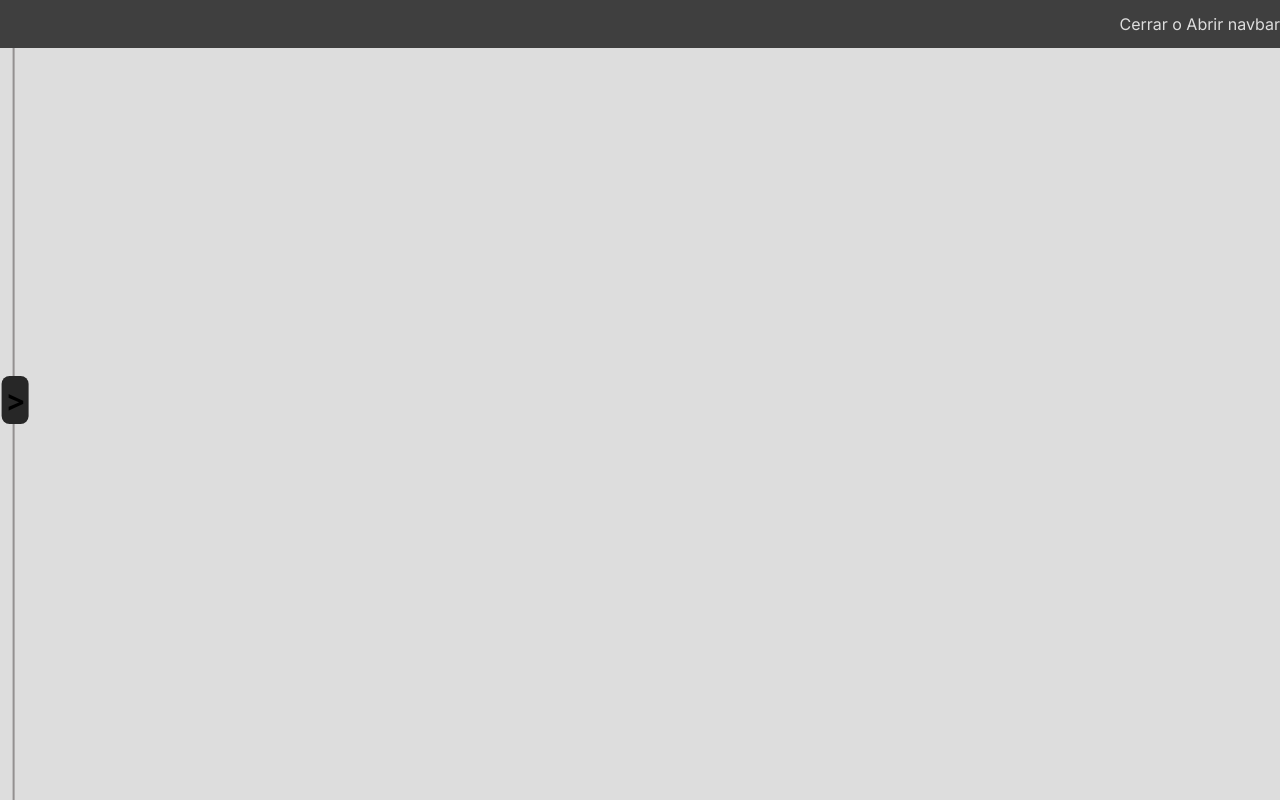
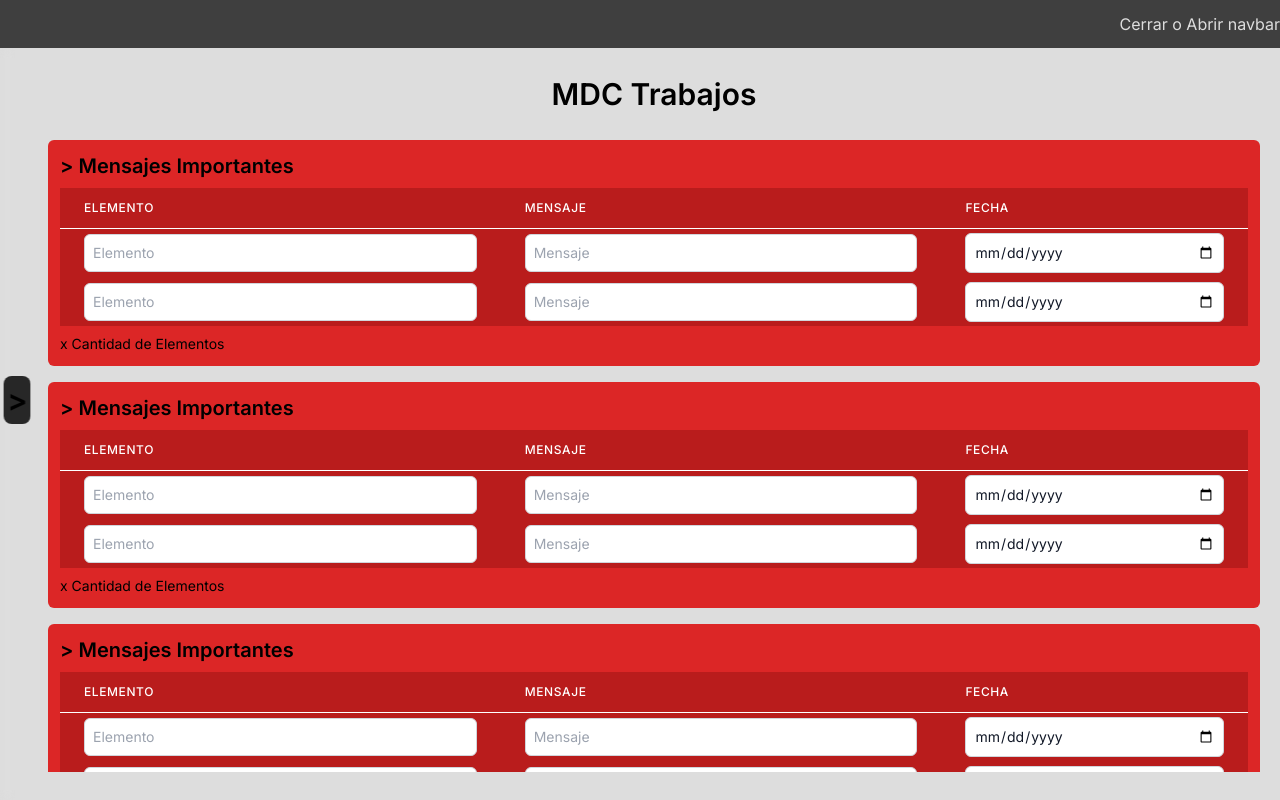
Before and after one commit to TjoseColedani/mdcpublicidadappfront, a Next.js app: page /views/trabajos in a window 1280 px wide. Built offline with nearby package versions, Linux system fonts and the light colour scheme.

Commit message:
first table demo

```diff
--- a/package.json
+++ b/package.json
@@ -13,7 +13,8 @@
     "next": "14.2.4",
     "prettier": "^3.3.2",
     "react": "^18",
-    "react-dom": "^18"
+    "react-dom": "^18",
+    "tailwind-scrollbar-hide": "^1.1.7"
   },
   "devDependencies": {
     "@types/node": "^20",
--- a/src/app/views/layout.tsx
+++ b/src/app/views/layout.tsx
@@ -13,7 +13,7 @@ export default function RootLayout({
       <Header/>
       <div className=' lg:flex'>
         <SlideBar />
-        <div className="flex flex-col items-center p-5 border-amber-200 border-2 w-full h-full">
+        <div className="flex flex-col items-center p-5 w-full h-screen overflow-hidden">
           {children}
         </div>
       </div>
--- a/src/app/views/trabajos/page.tsx
+++ b/src/app/views/trabajos/page.tsx
@@ -1,10 +1,24 @@
-import ButtonTheme from "@/components/UI/ButtonTheme";
+import Table from "@/components/Table";
 
 export default function Trabajos() {
 
     return (
-        <main className="  bg-background dark:bg-backgroundDark">
-            <div>
+        <main className=" w-full h-screen pl-7 flex flex-col bg-background dark:bg-backgroundDark pt-14">
+            <h1 className=" text-3xl font-semibold text-center mb-7">
+                MDC Trabajos
+            </h1>
+            <div className=" w-full h-[85%] overflow-auto flex flex-col gap-4 scrollbar-hide">
+                <Table />
+                <Table />
+                <Table />
+                <Table />
+                <Table />
+                <Table />
+                <Table />
+                <Table />
+                <Table />
+                <Table />
+                <Table />
             </div>
         </main>
     )
--- a/src/components/SlideBar.tsx
+++ b/src/components/SlideBar.tsx
@@ -13,7 +13,7 @@ export default function SlideBar() {
 
 
     return (
-        <aside className={`pl-5 py-16 w-2/3 md:w-1/6 ${!isSlideOpen ? "-translate-x-[93%]" : ""} fixed h-screen top-0 left-0 border-card border-r-2 flex items-center transition-all`}>
+        <aside className={`pl-5 py-16 w-2/3 xl:w-1/6 ${!isSlideOpen ? "-translate-x-[93%]" : ""} fixed h-screen top-0 left-0 border-card flex items-center transition-all backdrop-blur-sm`}>
 
             <div className=' bg-card dark:bg-cardDark p-3 rounded-lg w-full h-full'>
                 <h2 className=" w-full bg-primary rounded-md py-3 text-center text-2xl font-bold">Areas de trabajo</h2>
@@ -27,7 +27,7 @@ export default function SlideBar() {
                 </ul>
             </div>
 
-            <button onClick={handleClick} className=' w-8 h-12 bg-cardDark dark:bg-card rounded-lg text-3xl font-semibold flex items-center justify-center translate-x-4'>
+            <button onClick={handleClick} className=' w-8 h-12 bg-cardDark rounded-lg text-3xl font-semibold flex items-center justify-center translate-x-4'>
                 {isSlideOpen ? "<" : ">"}
             </button>
         </aside>
--- /dev/null
+++ b/src/components/Table.tsx
@@ -0,0 +1,47 @@
+export default function Table() {
+    return (
+        <div className=" min-w-full w-max h-max p-3 flex flex-col gap-2 bg-red-600 rounded-md">
+            <h3 className=" text-xl font-semibold"><button>{'>'}</button> Mensajes Importantes</h3>
+                <table className="w-full divide-y divide-white">
+                    <thead className="bg-red-700">
+                        <tr>
+                            <th className="px-6 py-3 text-left text-xs font-medium text-white uppercase tracking-wider">
+                                Elemento
+                            </th>
+                            <th className="px-6 py-3 text-left text-xs font-medium text-white uppercase tracking-wider">
+                                Mensaje
+                            </th>
+                            <th className="px-6 py-3 text-left text-xs font-medium text-white uppercase tracking-wider">
+                                Fecha
+                            </th>
+                        </tr>
+                    </thead>
+                    <tbody className="bg-red-700 divide-y divide-red-700">
+                        <tr>
+                            <td className="px-6 py-1 whitespace-nowrap text-sm text-gray-900">
+                                <input type="text" className="w-full border border-gray-300 rounded-md p-2" placeholder="Elemento" />
+                            </td>
+                            <td className="px-6 py-1 whitespace-nowrap text-sm text-gray-900">
+                                <input type="text" className="w-full border border-gray-300 rounded-md p-2" placeholder="Mensaje" />
+                            </td>
+                            <td className="px-6 py-1 whitespace-nowrap text-sm text-gray-900">
+                                <input type="date" className="w-full border border-gray-300 rounded-md p-2" placeholder="Fecha" />
+                            </td>
+                        </tr>
+                        <tr>
+                            <td className="px-6 py-1 whitespace-nowrap text-sm text-gray-900">
+                                <input type="text" className="w-full border border-gray-300 rounded-md p-2" placeholder="Elemento" />
+                            </td>
+                            <td className="px-6 py-1 whitespace-nowrap text-sm text-gray-900">
+                                <input type="text" className="w-full border border-gray-300 rounded-md p-2" placeholder="Mensaje" />
+                            </td>
+                            <td className="px-6 py-1 whitespace-nowrap text-sm text-gray-900">
+                                <input type="date" className="w-full border border-gray-300 rounded-md p-2" placeholder="Fecha" />
+                            </td>
+                        </tr>
+                    </tbody>
+                </table>
+            <h5 className=" text-sm">x Cantidad de Elementos</h5>
+        </div>
+    )
+}
--- a/tailwind.config.ts
+++ b/tailwind.config.ts
@@ -21,7 +21,9 @@ const config: Config = {
       },
     },
   },
-  plugins: [],
+  plugins: [
+    require('tailwind-scrollbar-hide')
+  ],
   darkMode: 'class',
 }
 export default config
```
Also changed, not shown: 1 other file (tests, documents, lock files or other folders).
